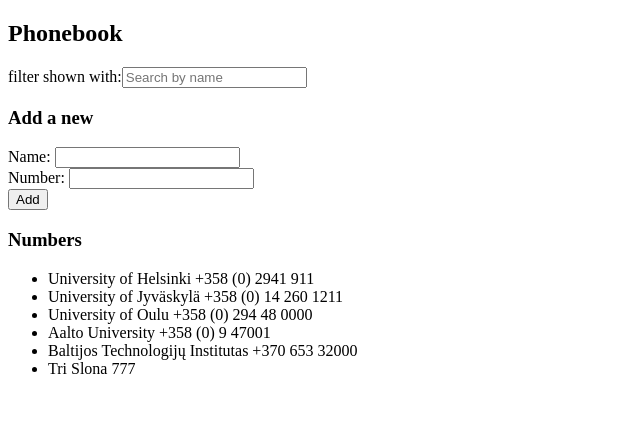
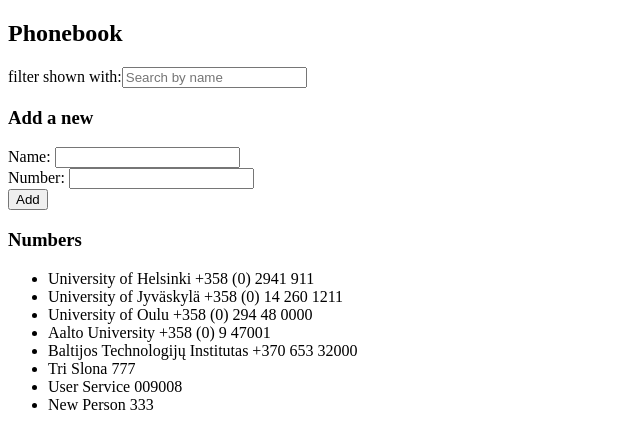
Before and after one commit to al2bovek/Full-Stack-open, a React (Vite) app in the folder part2/phonebook/: page / in a window 1280 px wide. Shown: the top 448 px of the page, without its empty margins (0-640 px from the left). Built offline with nearby package versions, Linux system fonts and the light colour scheme; data requests are answered from the project's data file.

Commit message:
fix if statement

```diff
--- a/part2/phonebook/db.json
+++ b/part2/phonebook/db.json
@@ -29,6 +29,16 @@
       "id": "be76",
       "name": "Tri Slona",
       "phone": "777"
+    },
+    {
+      "id": "54e7",
+      "name": "User Service",
+      "phone": "009008"
+    },
+    {
+      "id": "7ca9",
+      "name": "New Person",
+      "phone": "333"
     }
   ]
 }
--- a/part2/phonebook/src/App.jsx
+++ b/part2/phonebook/src/App.jsx
@@ -17,11 +17,9 @@
   const [searchName, setSearchName] = useState('');
 
   useEffect(() => {
-    console.log('effect')
     axios
       .get('http://localhost:3001/persons')
       .then(response => {
-        console.log('promise fulfilled')
         setPersons(response.data)
       })
   }, [])
@@ -32,25 +30,22 @@
     if (!newName || !newPhone) {
       alert("Name or phone number field is empty.");
       return;
-    } else if (persons.some(person => person.name === newName)) {
+    }
+    if (persons.some(person => person.name === newName)) {
       alert(`${newName} is already in the phonebook.`);
       return;
-    } else if (persons.some(person => person.phone === newPhone)) {
+    }
+    if (persons.some(person => person.phone === newPhone)) {
       alert(`Phone number ${newPhone} is already in the phonebook.`);
       return;
-    } else {
-      // setPersons([...persons, { name: newName, phone: newPhone }]);
-      // setNewName('');
-      // setNewPhone('');
     }
-
 
     const newPerson = { name: newName, phone: newPhone };
     console.log("Adding:", newPerson);
 
     axios.post('http://localhost:3001/persons', newPerson)
       .then(response => {
-        setPersons([...persons, response.data]); // Update state with backend response
+        setPersons([...persons, response.data]);
         setNewName('');
         setNewPhone('');
       })
```
